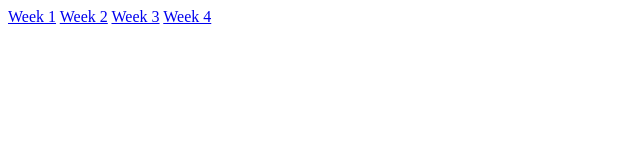
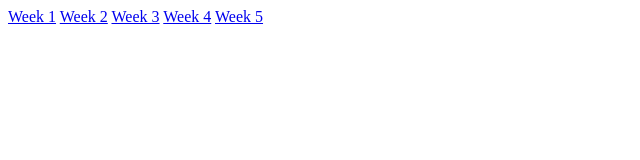
Before and after one commit to MattiaSabino/Data-Processing, a plain HTML site: page index.html in a window 1280 px wide. Shown: the full height of the page, 0-640 px from the left. Drawn offline with Linux system fonts and the light colour scheme.

Commit message:
Update index.html

```diff
--- a/index.html
+++ b/index.html
@@ -3,4 +3,5 @@
       <a href="homework/week_2">Week 2</a>
       <a href="homework/week_3/barchart">Week 3</a>
      <a href="homework/week_4/scatterplot">Week 4</a>
+     <a href="homework/week_5">Week 5</a>
 </html>
```
